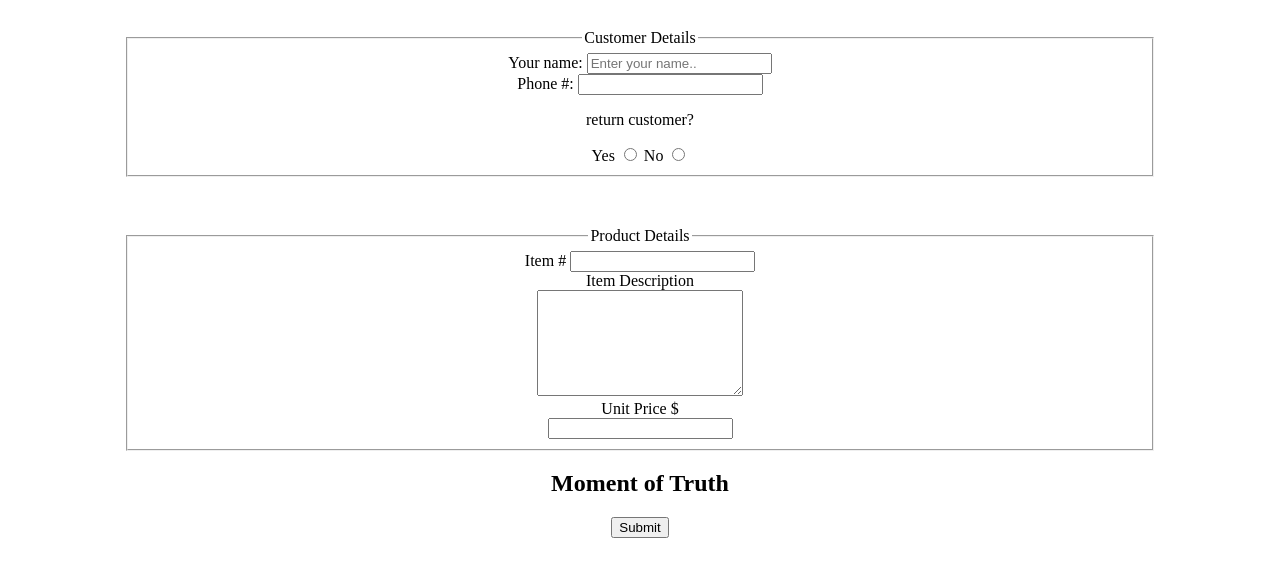
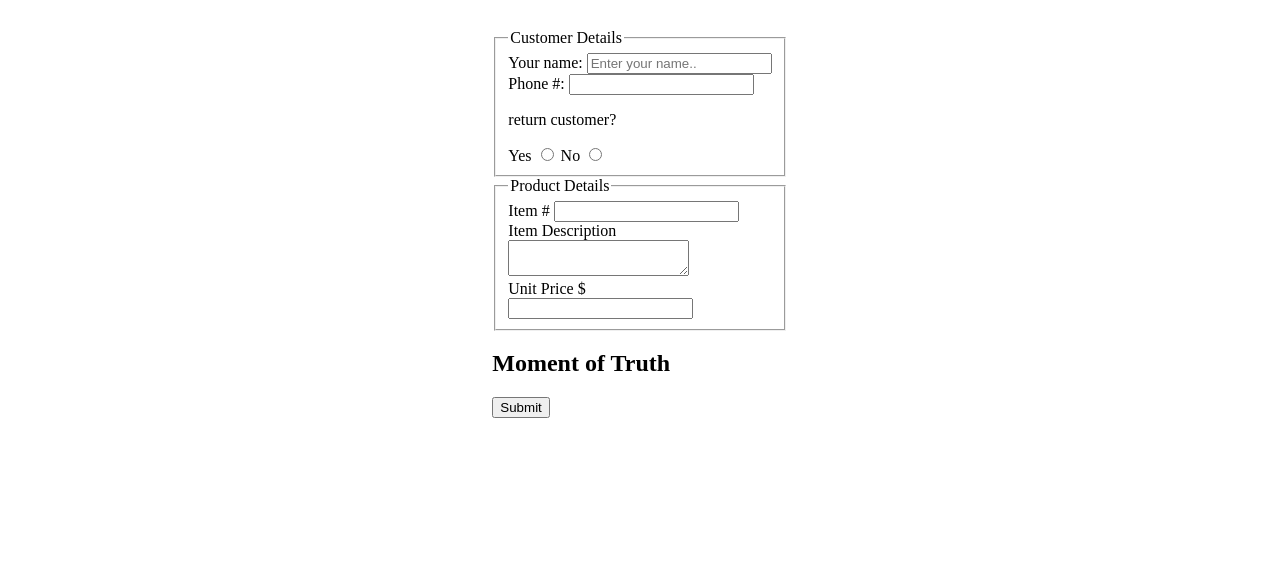
Before and after one commit to zach-ryan-butler/Forms, a plain HTML site: page apply.html in a window 1280 px wide. Shown: the part 90-666 px from the top of the page. Drawn offline with Linux system fonts and the light colour scheme.

Commit message:
made new branch and updated index.js

```diff
--- a/apply.html
+++ b/apply.html
@@ -14,7 +14,7 @@
 
     <main>
         <form id="place-order">
-            <fieldset>
+            <fieldset id="customer-fieldset">
                 <legend>
                     Customer Details
                 </legend>
--- a/src/apply.css
+++ b/src/apply.css
@@ -3,7 +3,7 @@ h1 {
     font-size: 3em;
 }
 
-body {
+/* body {
     text-align: center;
 }
 
@@ -24,4 +24,14 @@ main {
 
 fieldset {
     width: 1000px;
+} */
+
+main {
+    display: flex;
+    flex-direction: column;
+    align-items: center;
 }
+
+#customer-fieldset {
+    margin-bottom: 500x;
+}
```
Also changed, not shown: test/index.js (+1 -0 lines).
